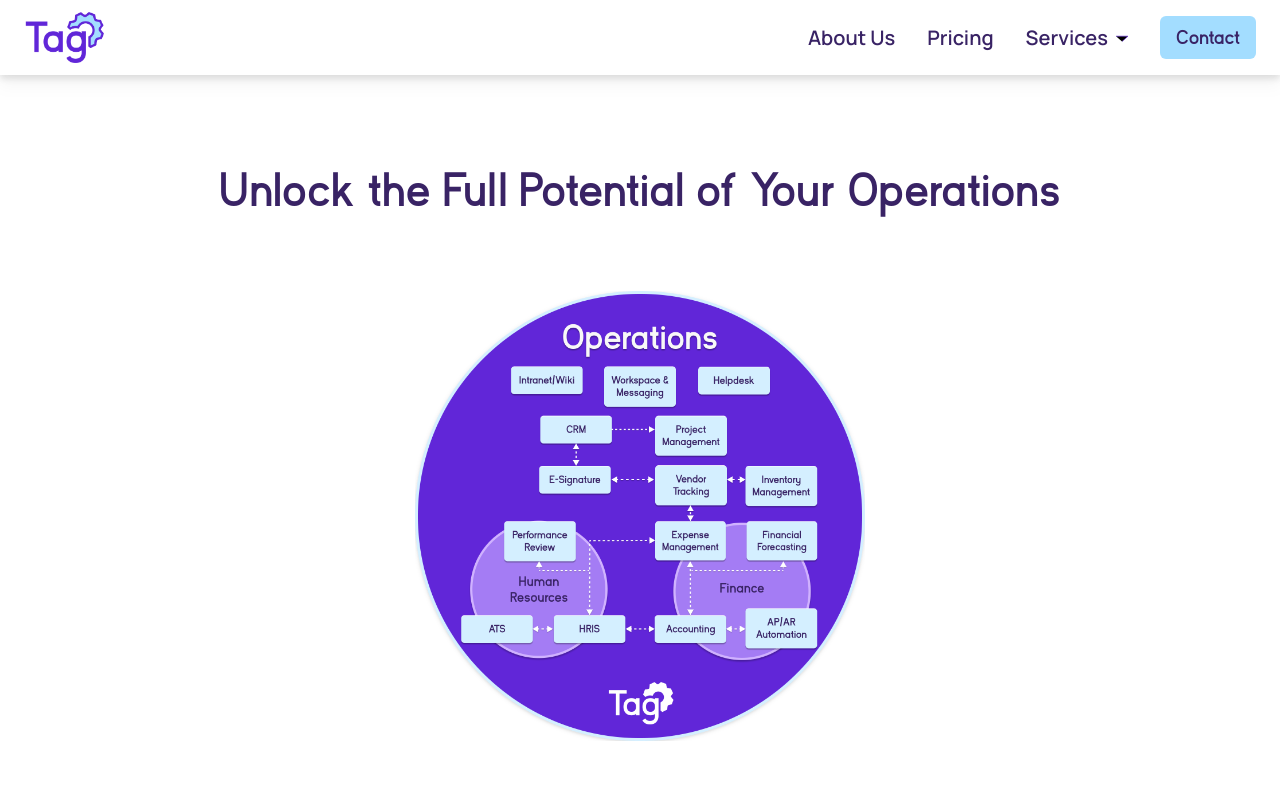
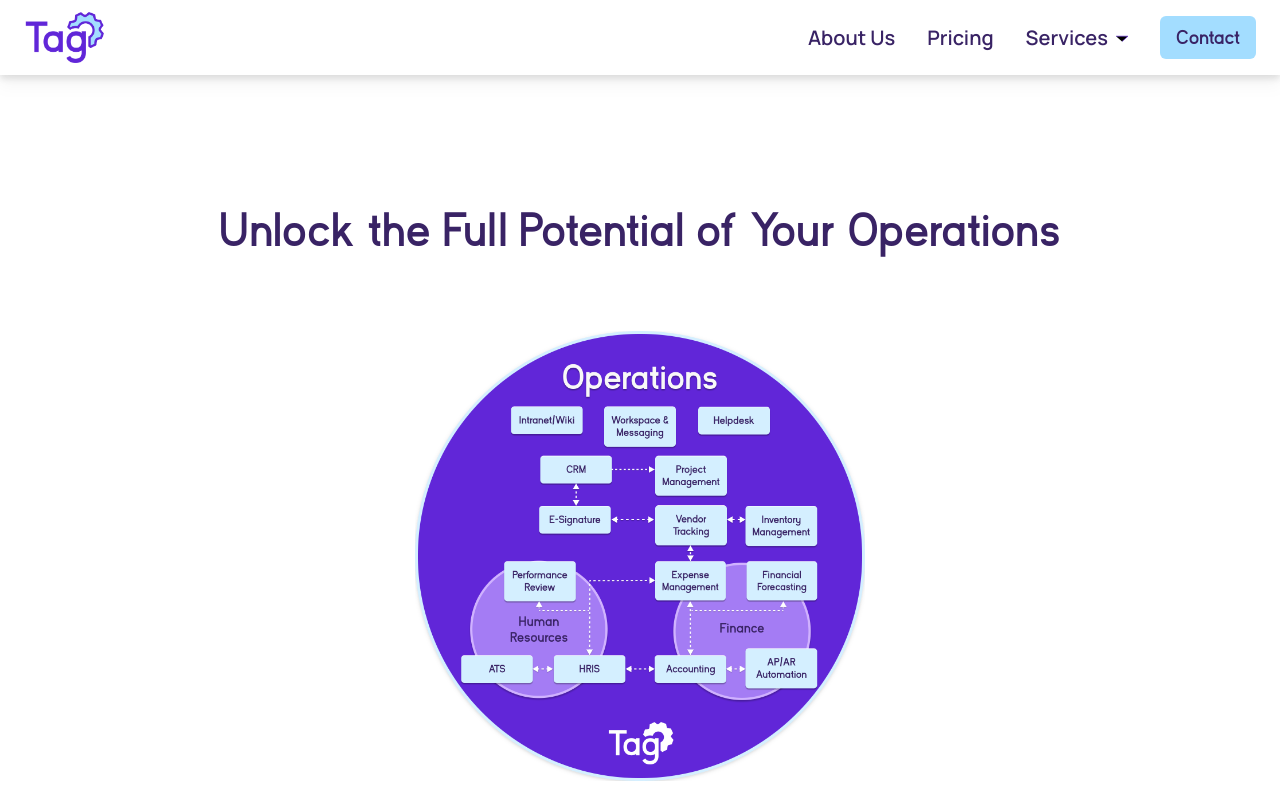
Before and after one commit to hicass/tag-ops-v3, a Next.js app: page /pricing in a window 1280 px wide. Shown: the top 800 px of the page. Built offline with nearby package versions, Linux system fonts and the light colour scheme.

Commit message:
Remove margin

```diff
--- a/src/components/PricingPage/Header.tsx
+++ b/src/components/PricingPage/Header.tsx
@@ -4,7 +4,7 @@ import { FC } from 'react';
 
 const Header: FC = () => {
   return(
-    <div className="flex flex-col items-center">
+    <div className="flex flex-col items-center mt-10">
       <h1 className='text-center'>Unlock the Full Potential of Your Operations</h1>
     </div>
   )
```
